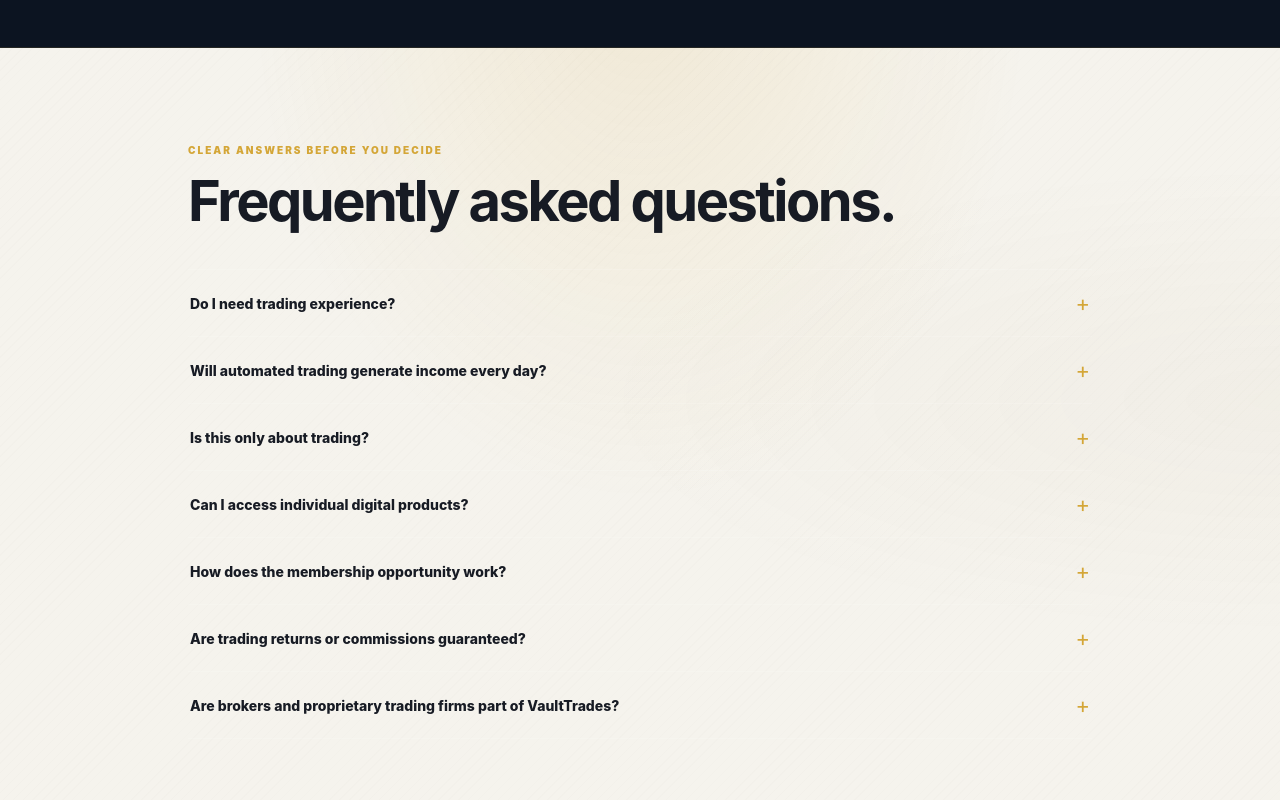
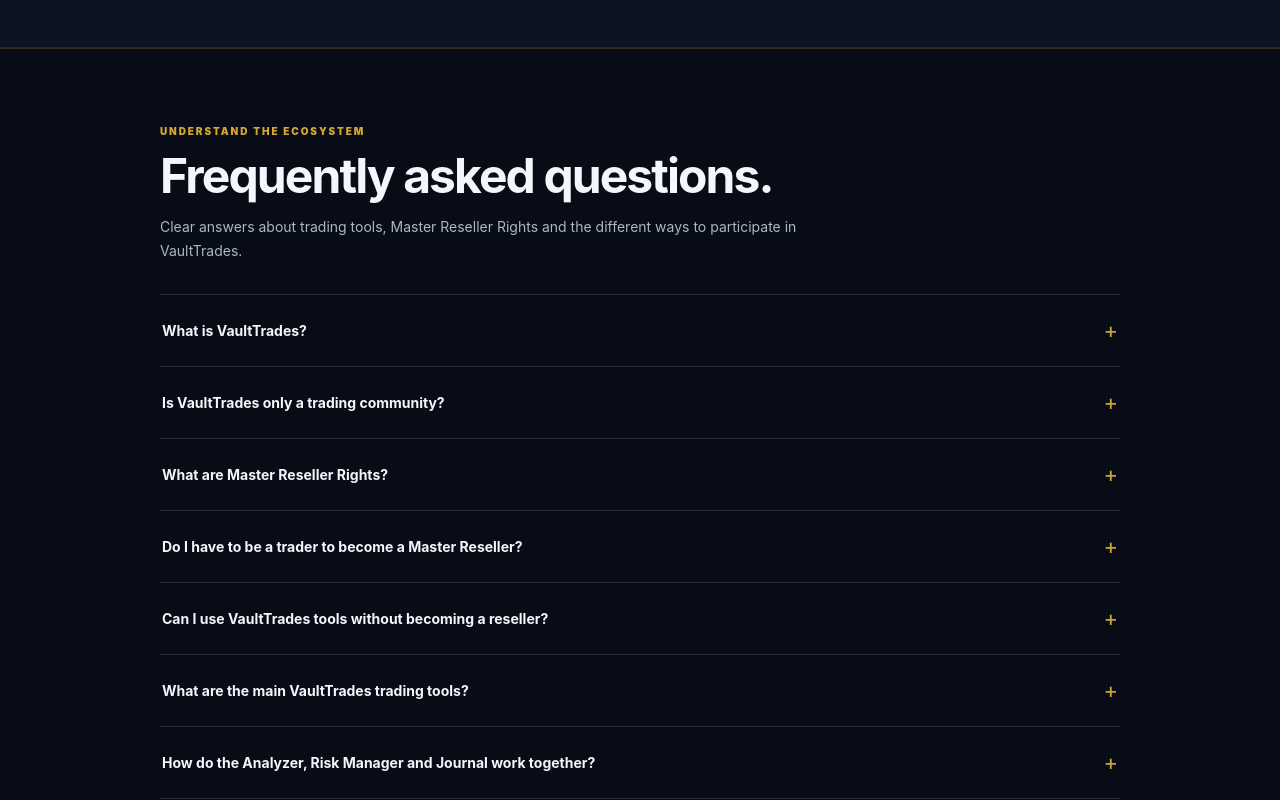
Before and after one commit to iyandatalks/vaulttrades, a Next.js app: page /opportunity in a window 1280 px wide. Shown: the part 7960-8760 px from the top of the page. Built offline with nearby package versions, Linux system fonts and the light colour scheme; no server answers.

Commit message:
Replace opportunity FAQs with shared VaultTrades ecosystem answers

```diff
--- a/app/opportunity/page.tsx
+++ b/app/opportunity/page.tsx
@@ -1,5 +1,6 @@
 import "./opportunity.css";
 import OpportunityIncomeSection from "./OpportunityIncomeSection";
+import VaultTradesFaq from "../VaultTradesFaq";
 import Link from "next/link";
 
 const stages = [
@@ -16,16 +17,6 @@ const learningSteps = [
   ["CONNECT", "Learn how to communicate value, build relationships and grow a network."],
   ["EXPAND", "Explore selected digital products and external affiliate opportunities."],
   ["SCALE", "Develop your skills and build consistently over time, without relying on quick-result promises."],
-];
-
-const faqs = [
-  ["Do I need trading experience?", "You can begin by learning the foundations, but trading requires study, practice and risk awareness. No experience does not mean no learning is required."],
-  ["Will automated trading generate income every day?", "No. Automation can execute a defined strategy, but it cannot guarantee a trading opportunity, a winning trade or daily income. Trading can result in losses."],
-  ["Is this only about trading?", "No. The wider opportunity also includes membership, selected digital products, learning and a scaling affiliate pathway. The options available depend on the membership selected."],
-  ["Can I access individual digital products?", "Selected products may be available independently for people who want a particular capability without joining the wider membership ecosystem. Availability and terms are shown with the relevant product."],
-  ["How does the membership opportunity work?", "Membership gives access to a defined set of benefits and may include eligibility for participation in the wider network. Any applicable commissions, qualifying conditions and payment terms are explained before a person joins."],
-  ["Are trading returns or commissions guaranteed?", "No. Trading outcomes vary and losses are possible. Any commission depends on qualifying activity and the applicable terms. No income level or number of sales is promised."],
-  ["Are brokers and proprietary trading firms part of VaultTrades?", "No. Brokers and proprietary trading firms are independent third parties. Their services are subject to their own terms and conditions."],
 ];
 
 const resultStages = [
@@ -222,10 +213,7 @@ export default function OpportunityPage() {
         </div>
       </section>
 
-      <section className="vto-container vto-section vto-faq">
-        <div className="vto-section-heading"><div className="vto-kicker">CLEAR ANSWERS BEFORE YOU DECIDE</div><h2>Frequently asked questions.</h2></div>
-        <div className="vto-faq-list">{faqs.map(([question, answer]) => (<details key={question}><summary>{question}<span>+</span></summary><p>{answer}</p></details>))}</div>
-      </section>
+      <VaultTradesFaq />
 
       <section className="vto-final">
         <div className="vto-container">
```
